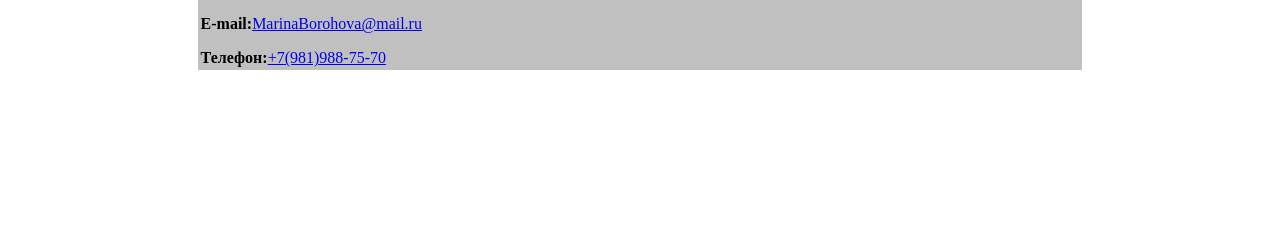
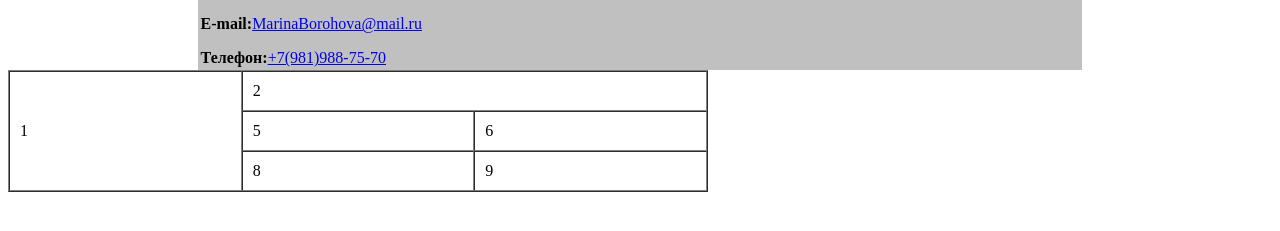
Before and after one commit to MarinaBorokhova/zan1, a plain HTML site: page contacts.html in a window 1280 px wide. Shown: the part 141-372 px from the top of the page. Drawn offline with Linux system fonts and the light colour scheme.

Commit message:
Второе занятие

```diff
--- a/contacts.html
+++ b/contacts.html
@@ -24,7 +24,22 @@
                <td><h1>Контакты</h1>
                <p><b>E-mail:</b><a href="mailto:Marina_Borohova@mail.ru">MarinaBorohova@mail.ru</a></p>
                <p><b>Телефон:</b><a href="tel:89819887570">+7(981)988-75-70</a></p></td>
+               <table width="700" border="1" cellspacing="0" cellpadding="10">
+                    <tr>
+                        <td rowspan="3">1</td>
+                        <td colspan="2">2</td>
 
+                    </tr>
+                    <tr>
+
+                        <td>5</td>
+                        <td>6</td>
+                    </tr>
+                    <tr>
+
+                        <td>8</td>
+                        <td>9</td>
+                    </tr>              </table>
             </tr>
         </table>
 
```
